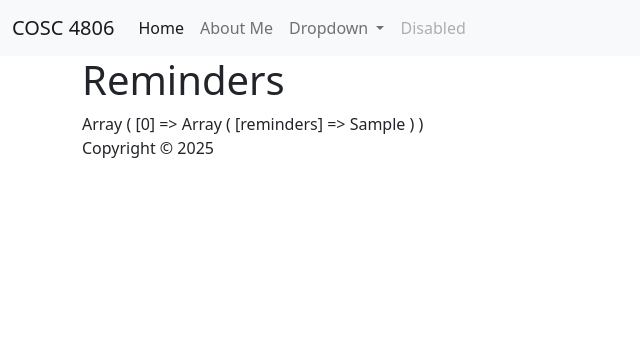
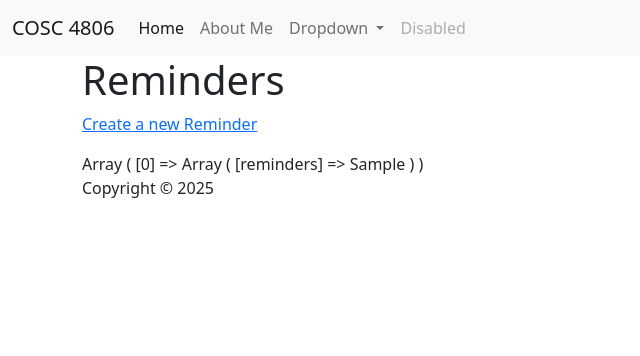
Before and after one commit to HelibenModi/Assignment-4, a PHP site: page /reminders in a window 1280 px wide. Shown: the top 356 px of the page, without its empty margins (0-640 px from the left). Run offline with PHP 8.4, Linux system fonts and the light colour scheme; the visitor is signed in with stand-in values (Sample User, id 1); tables that the repository leaves empty or names only in its code hold one stand-in row (values such as "Sample post"); data that the repository does not hold is empty.

Commit message:
Creating a new reminder

```diff
--- a/app/views/reminders/index.php
+++ b/app/views/reminders/index.php
@@ -4,7 +4,7 @@
         <div class="row">
             <div class="col-lg-12">
                 <h1>Reminders</h1>
-
+                <p> <a href= "/reminders/create">Create a new Reminder</a></p>
             </div>
         </div>
     </div>
```
